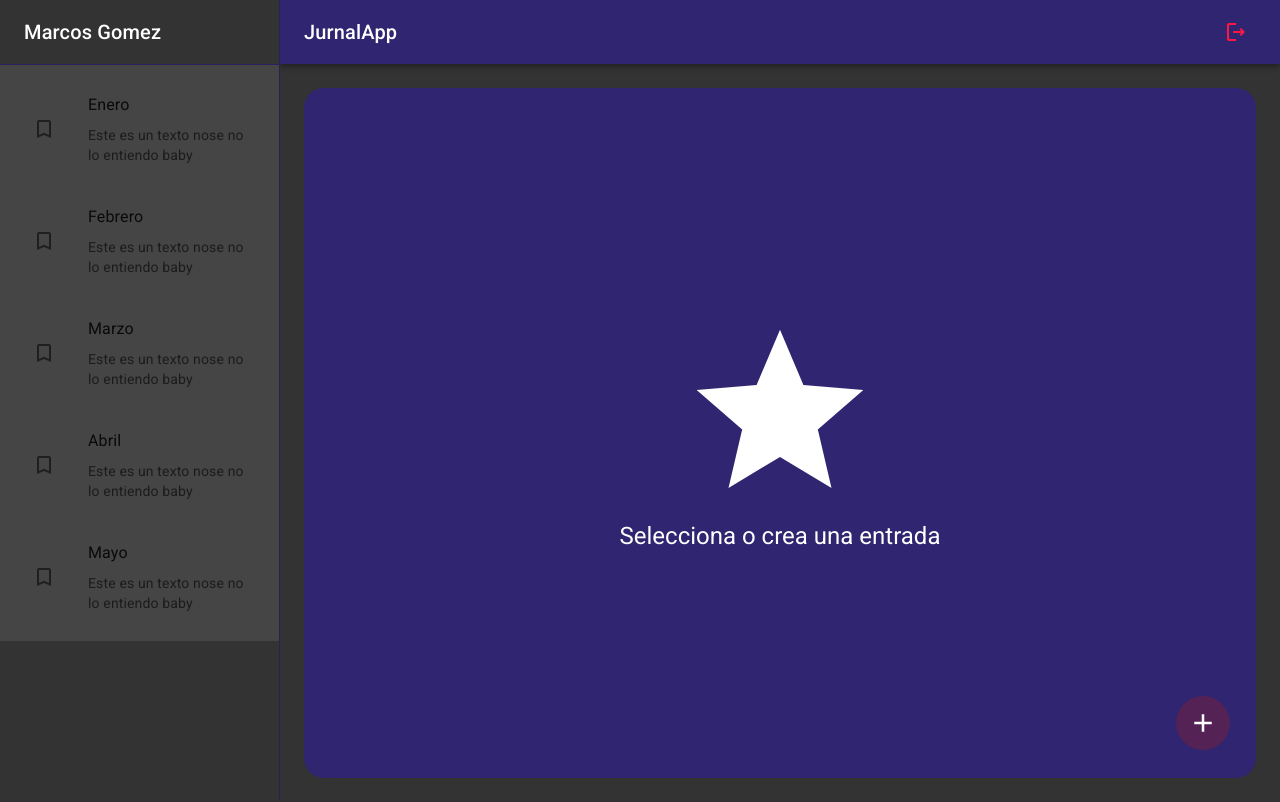
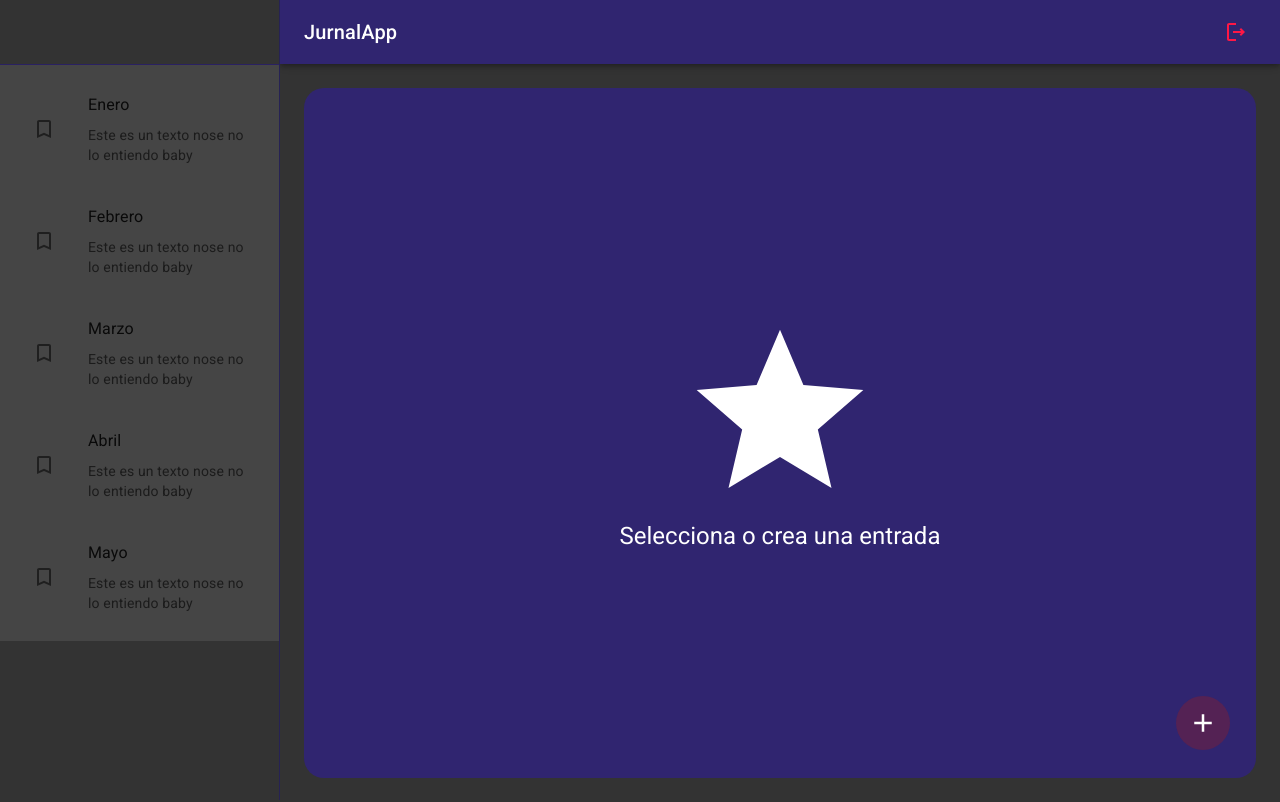
Before and after one commit to marcos122696/Diario, a React (Vite) app: page / in a window 1280 px wide. Built offline with nearby package versions, Linux system fonts and the light colour scheme.

Commit message:
seccion 19 terminada

```diff
--- a/src/jurnal/components/SideBar.jsx
+++ b/src/jurnal/components/SideBar.jsx
@@ -1,19 +1,20 @@
 import { Box, Drawer, Toolbar, Typography, Divider, Grid, List, ListItem, ListItemText, ListItemButton, ListItemIcon } from "@mui/material";
 import { TurnedInNot } from "@mui/icons-material";
+import { useSelector } from "react-redux";
+import { useState } from "react";
+import { useEffect } from "react";
 
 
 
 export const SideBar = ({ drowerWidth = 240 }) => {
 
-
+    const { displayName } = useSelector( state => state.auth );
     const resolution = window.screen.width;
 
   return (
     <Box
         component="nav"
-        sx={{
-            width: { sm: drowerWidth, flexShrink: { sm: 0 } },
-        }}
+        sx={{ width: { sm: drowerWidth, flexShrink: { sm: 0 }, }, }}
     >
         <Drawer
             variant={ resolution > 600 ? "permanent" : "temporary" }
@@ -40,7 +41,8 @@ export const SideBar = ({ drowerWidth = 240 }) => {
                     component="div"
                     color="white"
                 >
-                    Marcos Gomez</Typography>
+                    { displayName }
+                </Typography>
 
             </Toolbar>
             <Divider sx={{ backgroundColor:'primary.main' }}/>
```
